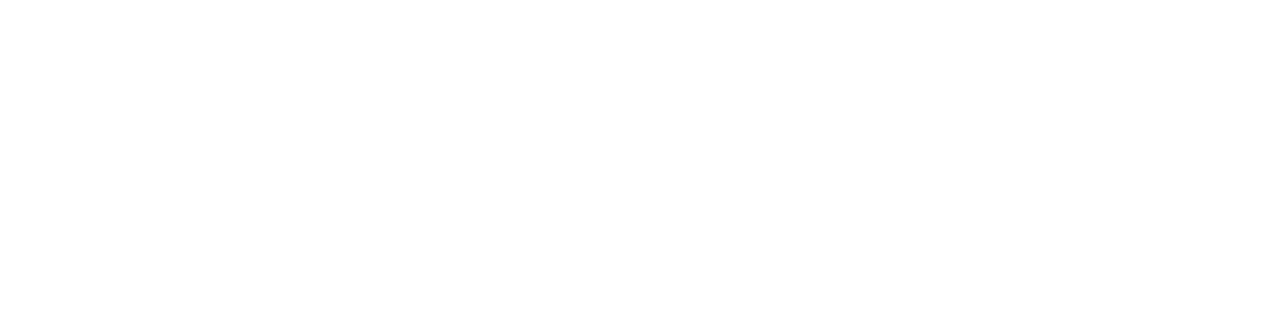
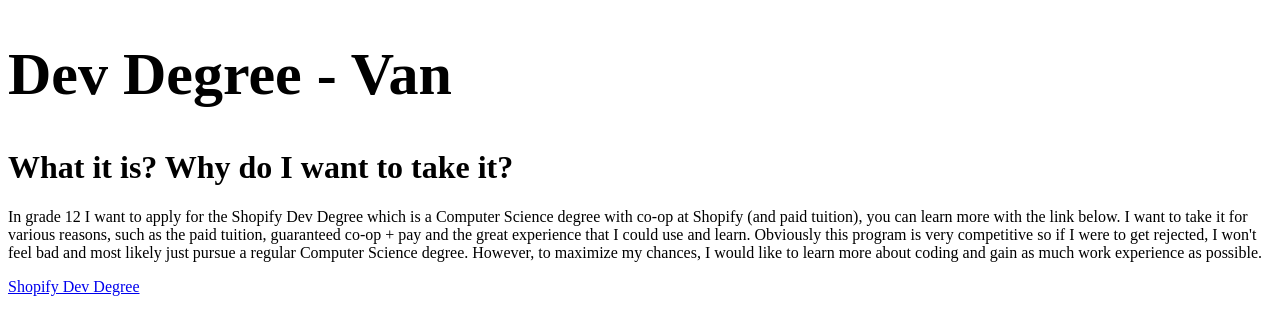
Before and after one commit to ICS2O-Programming-VanN/Unit1-01-HTML-HelloWorld, a plain HTML site: page index2.html in a window 1280 px wide. Drawn offline with Linux system fonts and the light colour scheme.

Commit message:
Did "Extre" Section.

```diff
--- a/index2.html
+++ b/index2.html
@@ -1,6 +1,11 @@
 <!DOCTYPE html>
 <html>
   <head>
-    <title>Hello, World!</title>
+    <h1 style="font-size:60px;">Dev Degree - Van</h1>
   </head>
+  <body>
+    <h1>What it is? Why do I want to take it?</h1>
+    <p>In grade 12 I want to apply for the Shopify Dev Degree which is a Computer Science degree with co-op at Shopify (and paid tuition), you can learn more with the link below. I want to take it for various reasons, such as the paid tuition, guaranteed co-op + pay and the great experience that I could use and learn. Obviously this program is very competitive so if I were to get rejected, I won't feel bad and most likely just pursue a regular Computer Science degree. However, to maximize my chances, I would like to learn more about coding and gain as much work experience as possible.</p>
+    <a href="https://devdegree.ca/">Shopify Dev Degree</a>
+  </body>
 </html>
```
